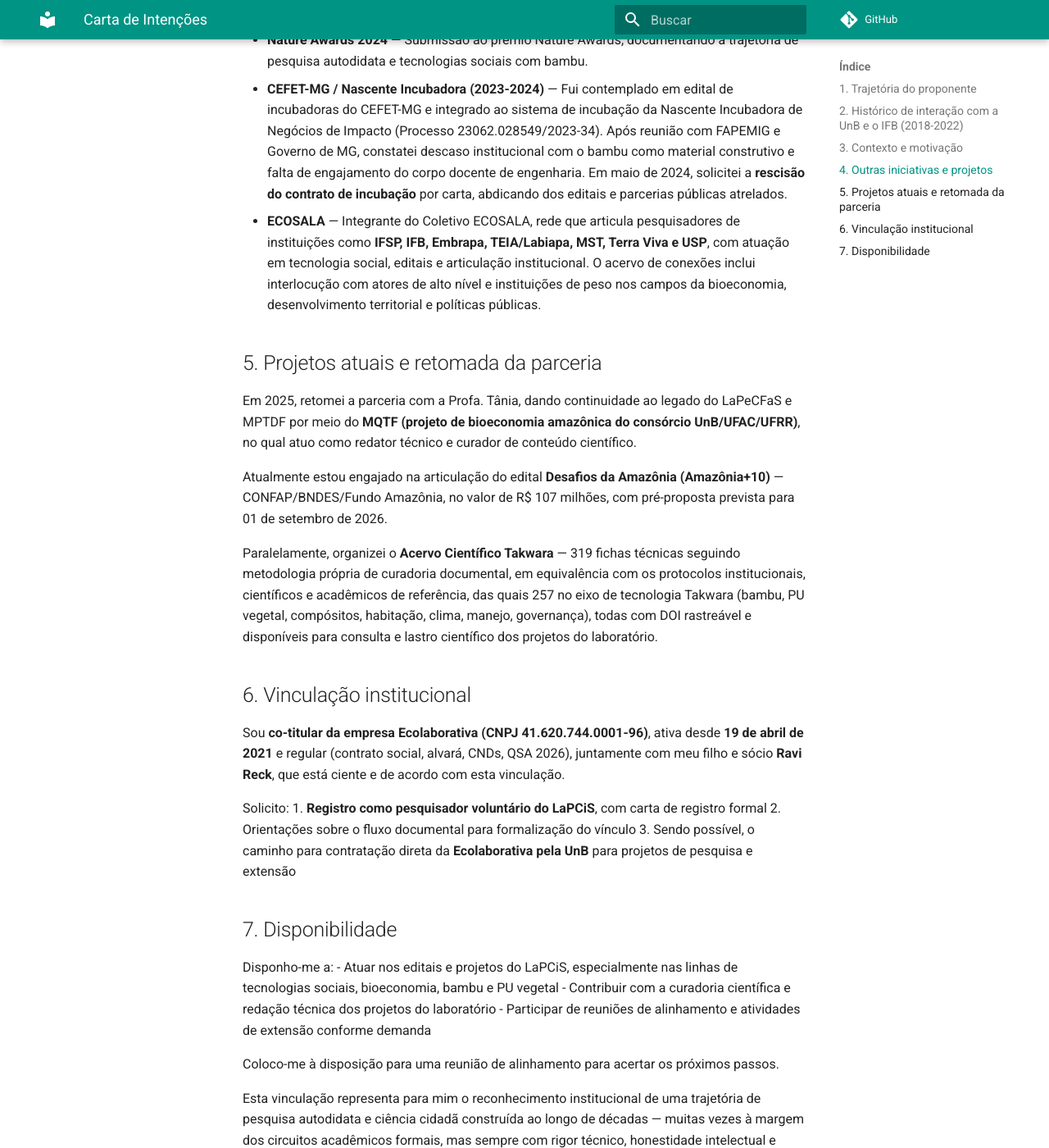
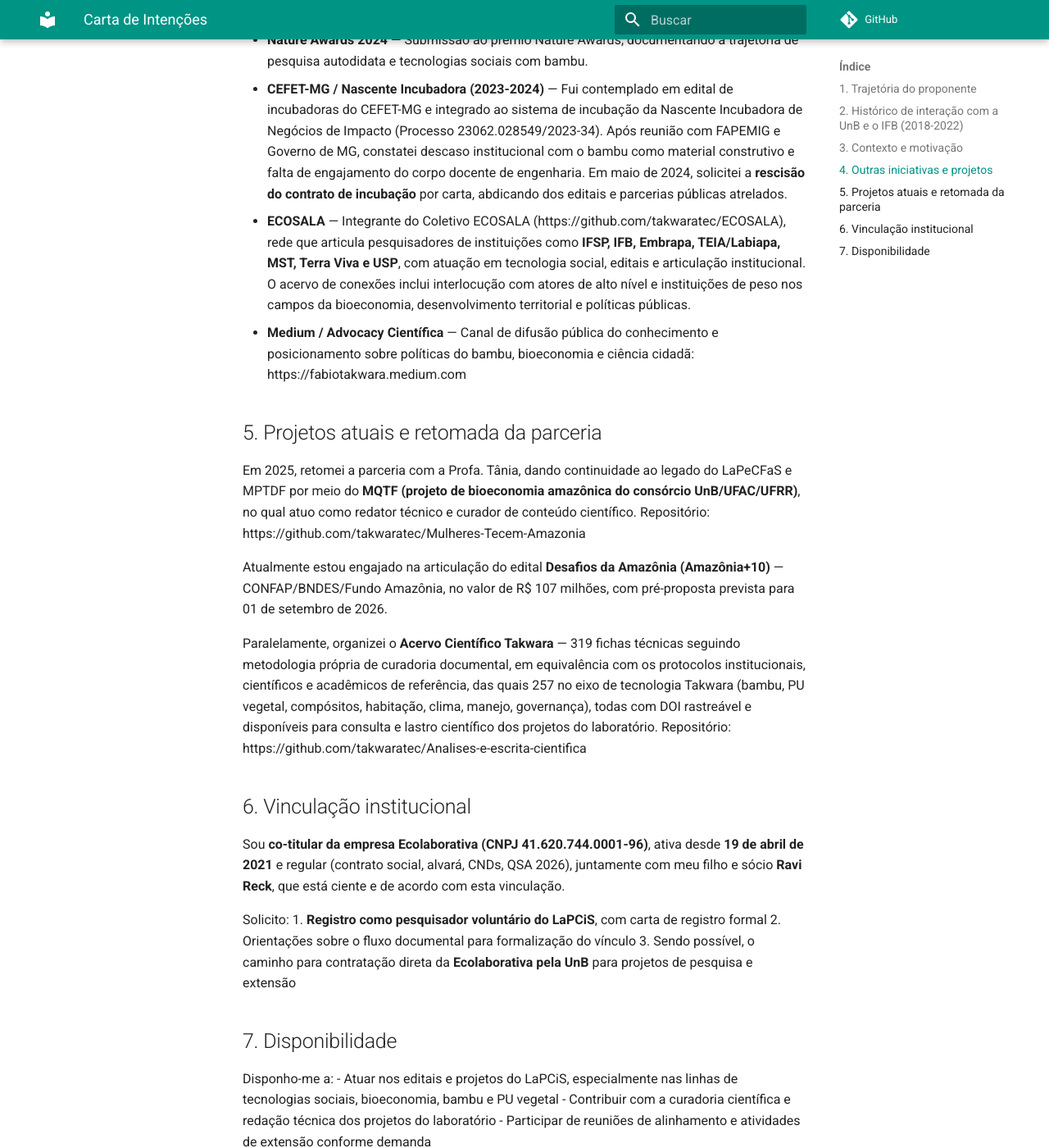
Before and after one commit to takwaratec/unb-desafios-amazonia-2026, an MkDocs documentation site: the page built from docs/carta-intencoes-pesquisador-voluntario.md, in a window 1280 px wide and 1400 px high, scrolled down 2672 px. Shown: the whole window at 82% size. Built offline with MkDocs 1.6.1 and Material for MkDocs 9.7.7, drawn with Linux system fonts in a browser that asks for light colours; comment, search, counter and statistics services are not loaded.

Commit message:
docs: adiciona links repositorios (MQTF, ECOSALA, Acervo, Medium) na carta

```diff
--- a/docs/carta-intencoes-pesquisador-voluntario.md
+++ b/docs/carta-intencoes-pesquisador-voluntario.md
@@ -56,15 +56,16 @@
 - **Pós-COVID (2020)** — Elaborei a proposta *"A Cadeia Produtiva do Bambu em Resposta à COVID-19"*, submetida ao programa ENAP Desafios 2020-2022, com orçamento de R$ 3 milhões para infraestrutura, capacitação e geração de renda a partir do bambu.
 - **Nature Awards 2024** — Submissão ao prêmio Nature Awards, documentando a trajetória de pesquisa autodidata e tecnologias sociais com bambu.
 - **CEFET-MG / Nascente Incubadora (2023-2024)** — Fui contemplado em edital de incubadoras do CEFET-MG e integrado ao sistema de incubação da Nascente Incubadora de Negócios de Impacto (Processo 23062.028549/2023-34). Após reunião com FAPEMIG e Governo de MG, constatei descaso institucional com o bambu como material construtivo e falta de engajamento do corpo docente de engenharia. Em maio de 2024, solicitei a **rescisão do contrato de incubação** por carta, abdicando dos editais e parcerias públicas atrelados.
-- **ECOSALA** — Integrante do Coletivo ECOSALA, rede que articula pesquisadores de instituições como **IFSP, IFB, Embrapa, TEIA/Labiapa, MST, Terra Viva e USP**, com atuação em tecnologia social, editais e articulação institucional. O acervo de conexões inclui interlocução com atores de alto nível e instituições de peso nos campos da bioeconomia, desenvolvimento territorial e políticas públicas.
+- **ECOSALA** — Integrante do Coletivo ECOSALA (https://github.com/takwaratec/ECOSALA), rede que articula pesquisadores de instituições como **IFSP, IFB, Embrapa, TEIA/Labiapa, MST, Terra Viva e USP**, com atuação em tecnologia social, editais e articulação institucional. O acervo de conexões inclui interlocução com atores de alto nível e instituições de peso nos campos da bioeconomia, desenvolvimento territorial e políticas públicas.
+- **Medium / Advocacy Científica** — Canal de difusão pública do conhecimento e posicionamento sobre políticas do bambu, bioeconomia e ciência cidadã: https://fabiotakwara.medium.com
 
 ## 5. Projetos atuais e retomada da parceria
 
-Em 2025, retomei a parceria com a Profa. Tânia, dando continuidade ao legado do LaPeCFaS e MPTDF por meio do **MQTF (projeto de bioeconomia amazônica do consórcio UnB/UFAC/UFRR)**, no qual atuo como redator técnico e curador de conteúdo científico.
+Em 2025, retomei a parceria com a Profa. Tânia, dando continuidade ao legado do LaPeCFaS e MPTDF por meio do **MQTF (projeto de bioeconomia amazônica do consórcio UnB/UFAC/UFRR)**, no qual atuo como redator técnico e curador de conteúdo científico. Repositório: https://github.com/takwaratec/Mulheres-Tecem-Amazonia
 
 Atualmente estou engajado na articulação do edital **Desafios da Amazônia (Amazônia+10)** — CONFAP/BNDES/Fundo Amazônia, no valor de R$ 107 milhões, com pré-proposta prevista para 01 de setembro de 2026.
 
-Paralelamente, organizei o **Acervo Científico Takwara** — 319 fichas técnicas seguindo metodologia própria de curadoria documental, em equivalência com os protocolos institucionais, científicos e acadêmicos de referência, das quais 257 no eixo de tecnologia Takwara (bambu, PU vegetal, compósitos, habitação, clima, manejo, governança), todas com DOI rastreável e disponíveis para consulta e lastro científico dos projetos do laboratório.
+Paralelamente, organizei o **Acervo Científico Takwara** — 319 fichas técnicas seguindo metodologia própria de curadoria documental, em equivalência com os protocolos institucionais, científicos e acadêmicos de referência, das quais 257 no eixo de tecnologia Takwara (bambu, PU vegetal, compósitos, habitação, clima, manejo, governança), todas com DOI rastreável e disponíveis para consulta e lastro científico dos projetos do laboratório. Repositório: https://github.com/takwaratec/Analises-e-escrita-cientifica
 
 ## 6. Vinculação institucional
 
```
